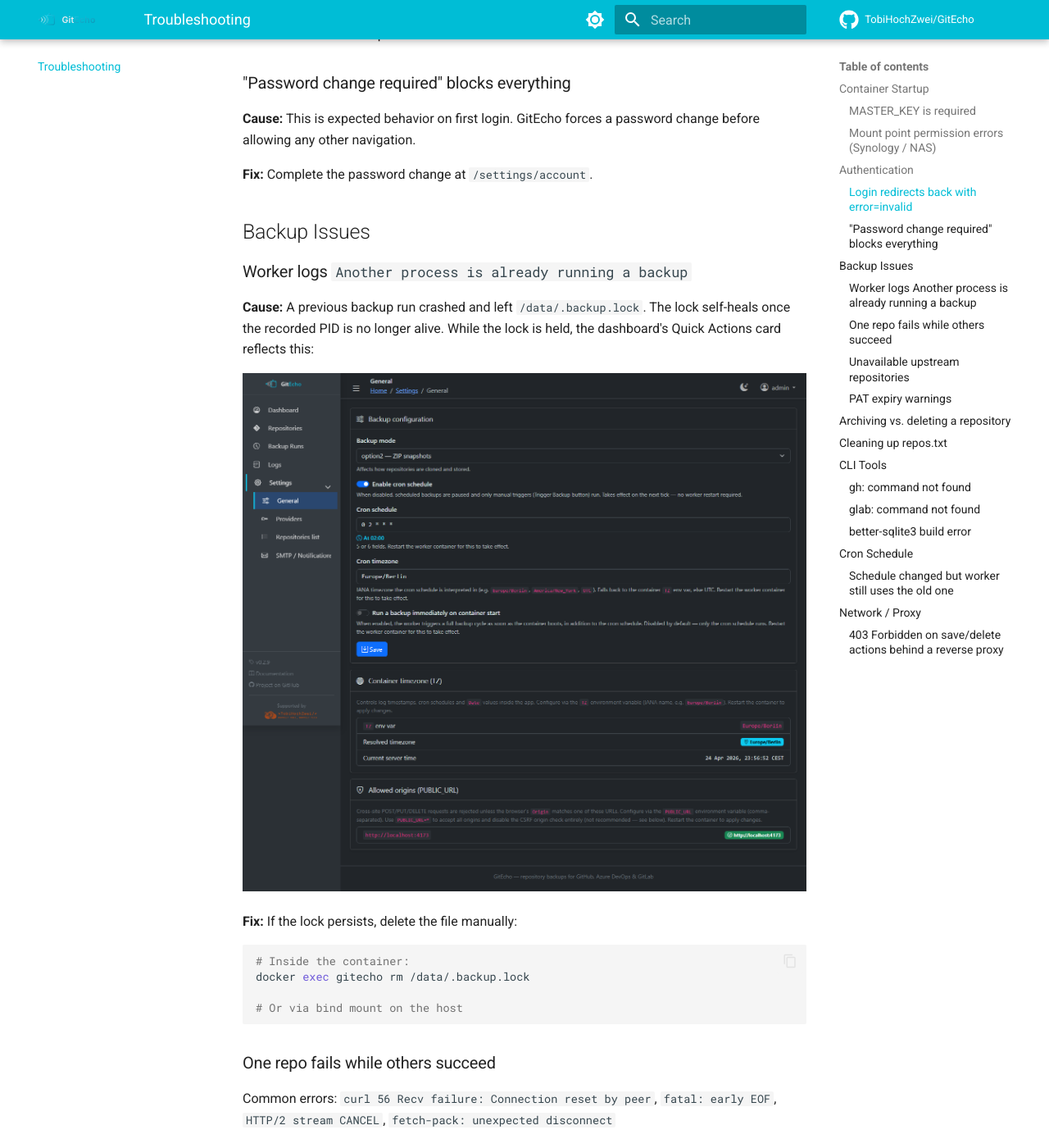
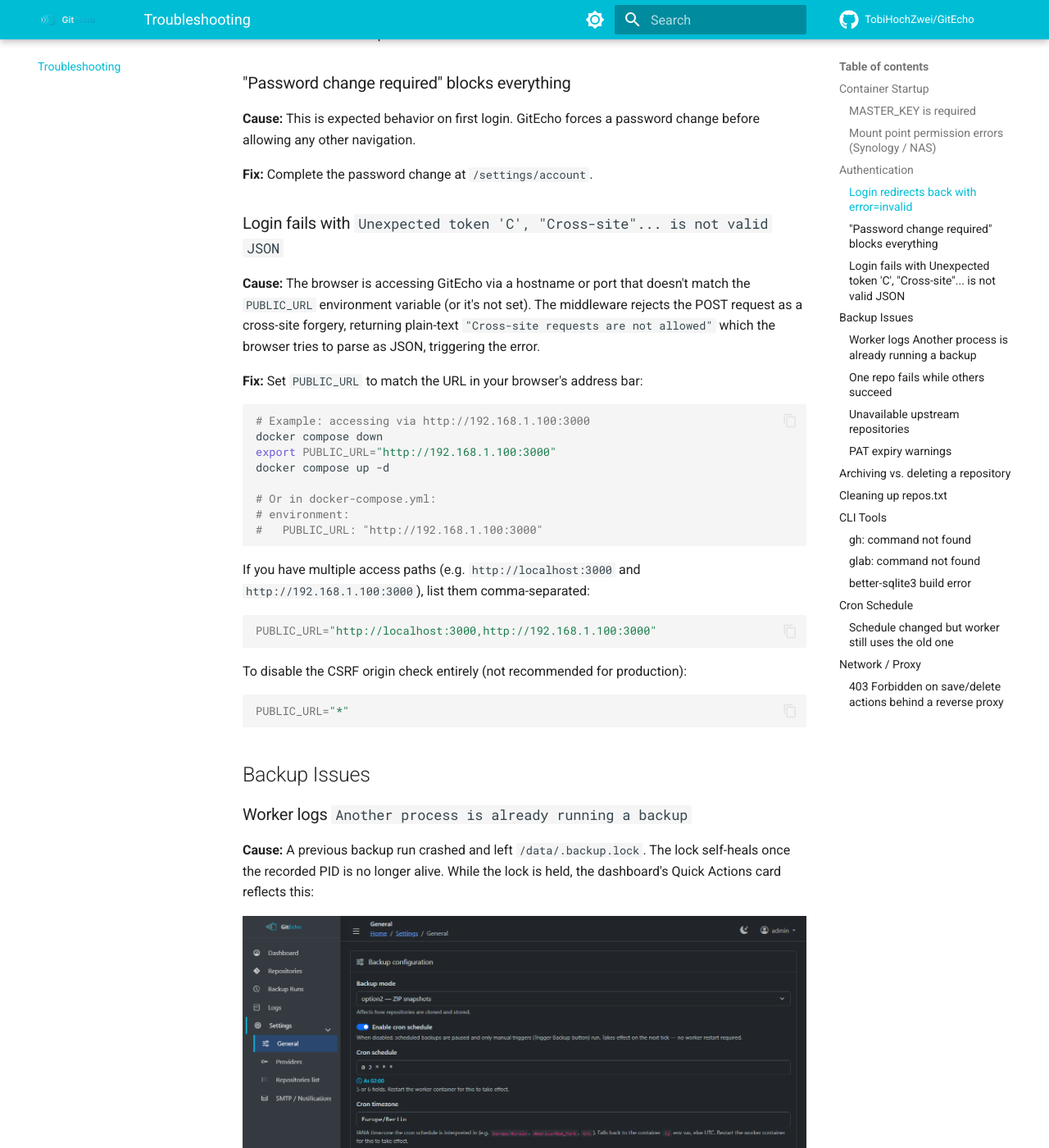
Before and after one commit to TobiHochZwei/GitEcho, an MkDocs documentation site: the page built from docs/docs/troubleshooting.md, in a window 1280 px wide and 1400 px high, scrolled down 1760 px. Shown: the whole window at 82% size. Built offline with MkDocs 1.6.1 and Material for MkDocs 9.7.7, drawn with Linux system fonts in a browser that asks for light colours; comment, search, counter and statistics services are not loaded.

Commit message:
docs: update troubleshooting guide with CSRF login error explanation and PUBLIC_URL configuration

````diff
--- a/docs/docs/troubleshooting.md
+++ b/docs/docs/troubleshooting.md
@@ -56,6 +56,35 @@ If Synology ACLs are involved (a `+` in the permission bits), also grant full ri
 **Cause:** This is expected behavior on first login. GitEcho forces a password change before allowing any other navigation.
 
 **Fix:** Complete the password change at `/settings/account`.
+
+### Login fails with `Unexpected token 'C', "Cross-site"... is not valid JSON`
+
+**Cause:** The browser is accessing GitEcho via a hostname or port that doesn't match the `PUBLIC_URL` environment variable (or it's not set). The middleware rejects the POST request as a cross-site forgery, returning plain-text `"Cross-site requests are not allowed"` which the browser tries to parse as JSON, triggering the error.
+
+**Fix:** Set `PUBLIC_URL` to match the URL in your browser's address bar:
+
+```bash
+# Example: accessing via http://192.168.1.100:3000
+docker compose down
+export PUBLIC_URL="http://192.168.1.100:3000"
+docker compose up -d
+
+# Or in docker-compose.yml:
+# environment:
+#   PUBLIC_URL: "http://192.168.1.100:3000"
+```
+
+If you have multiple access paths (e.g. `http://localhost:3000` and `http://192.168.1.100:3000`), list them comma-separated:
+
+```bash
+PUBLIC_URL="http://localhost:3000,http://192.168.1.100:3000"
+```
+
+To disable the CSRF origin check entirely (not recommended for production):
+
+```bash
+PUBLIC_URL="*"
+```
 
 ## Backup Issues
 
````
Also changed, not shown: README.md.
